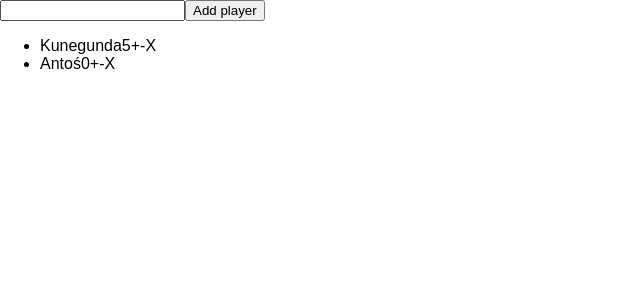
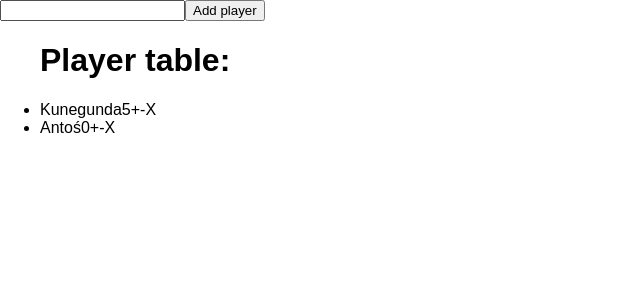
Before and after one commit to katarzynaprojekty/zadanie24.6, a React (Create React App) app: page / in a window 1280 px wide. Shown: the top 300 px of the page, without its empty margins (0-640 px from the left). Built offline with nearby package versions, Linux system fonts and the light colour scheme.

Commit message:
Update PlayerList.js - add remove

```diff
--- a/src/components/PlayersList/PlayersList.js
+++ b/src/components/PlayersList/PlayersList.js
@@ -4,14 +4,17 @@ import './PlayersList.css';
 
 const PlayersList = (props) => (
    <ul className="PlayersList">
-       {props.players.map((player, i) => (
+        <h1 className="Player_table">Player table:</h1>
+
+        {props.players.map((player, i) => (
            <Player
                key={i}
                name={player.name}
                score={player.score}
                onPlayerScoreChange={(points) => props.onScoreUpdate(i, points)}
+               onPlayerRemove={(i) => props.onPlayerRemove(i)}
            />)
-       )}
+        )}
    </ul>
 );
 
```
